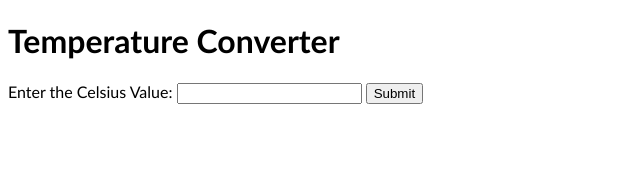
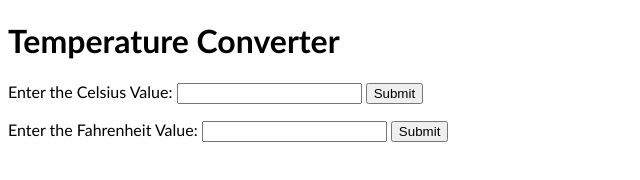
Before and after one commit to MangalaYazhini/MySecondProject, a plain HTML site: page index.html in a window 1280 px wide. Shown: the whole page, without its empty margins (0-640 px from the left). Drawn offline with Linux system fonts and the light colour scheme.

Commit message:
HTML elements for Fahrenheit to Celsius conversion is created.

```diff
--- a/index.html
+++ b/index.html
@@ -15,6 +15,13 @@
     <p id="result"></p>
   </div>
 
+  <div>
+    <label for="fahrenheit">Enter the Fahrenheit Value: </label>
+    <input type="number" id="fahrenheit" name="fahrenheit"/>
+    <input type="submit" onclick="convertFahrenheit()"/>
+    <p id="result"></p>
+  </div>
+
 </body>
 <script src="script.js"></script>
 </html>
```
